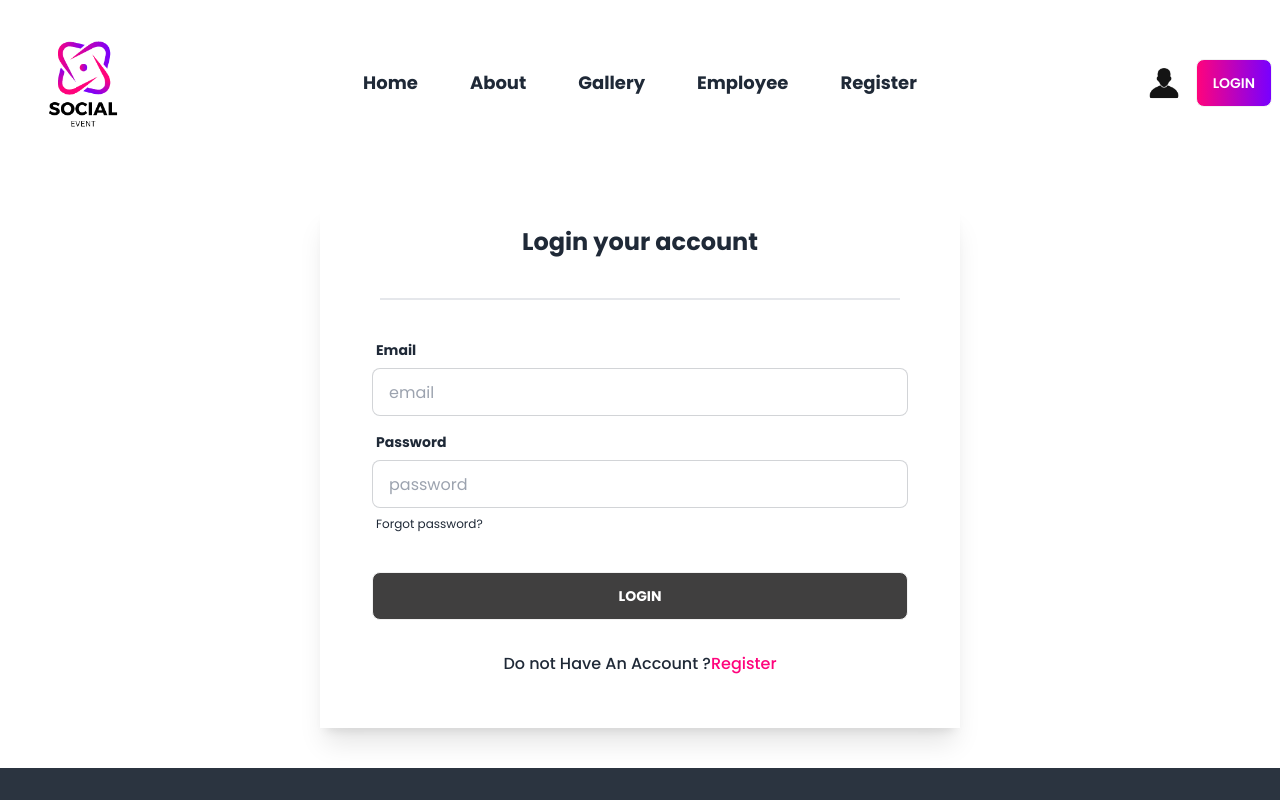
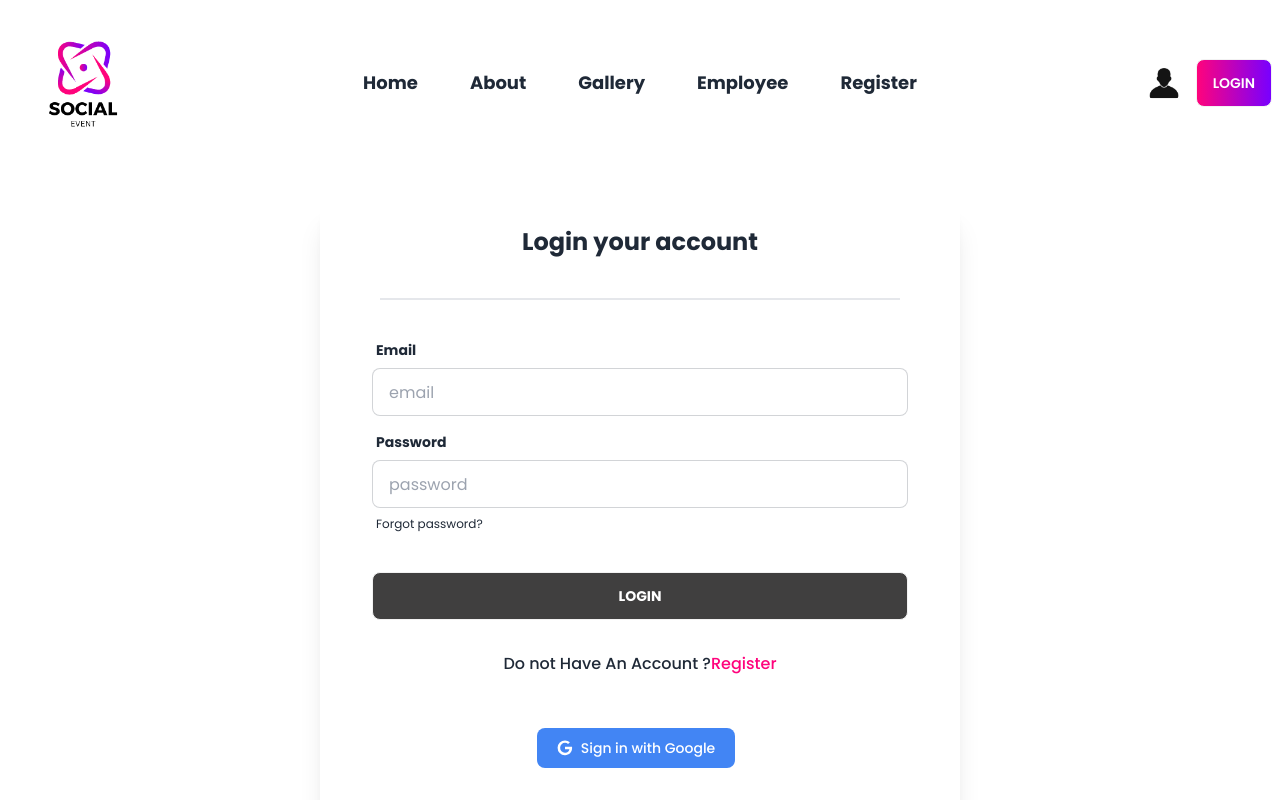
Before and after one commit to muddasirfaiyaj66/social-event-management, a React app: page /login in a window 1280 px wide. Shown: the top 800 px of the page. Built offline with nearby package versions, Linux system fonts and the light colour scheme; no server answers; the HTML template or start-up script is replaced by a standard one.

Commit message:
add google login method

```diff
--- a/src/Pages/LogIn/Login.jsx
+++ b/src/Pages/LogIn/Login.jsx
@@ -5,7 +5,7 @@
 
 
 const Login = () => {
-    const {signIn} =useContext(AuthContext);
+    const {signIn,signInWithGoogle} =useContext(AuthContext);
     const location = useLocation();
     const navigate = useNavigate();
     const handleLogin = (e) => {
@@ -26,7 +26,7 @@
     console.log(result.user);
     Swal.fire({
       icon: 'success',
-      title: 'Oops...',
+      title: 'Congrats!!!',
       text: "Successfully Login",
 
     })
@@ -40,12 +40,34 @@
 
     Swal.fire({
       icon: 'error',
-      title: 'Oops...',
+      title: 'Congrats!!!',
       text:`${error.message}`,
 
     })
    })
     };
+    const handleSignInWithGoogle = () =>{
+      signInWithGoogle()
+      .then(result => {
+        console.log(result.user);
+        navigate('/');
+        Swal.fire({
+          icon: 'success',
+          title: 'Congrats!!!',
+          text: "Successfully Login",
+
+        })
+      }
+      )
+      .catch(error => {
+        Swal.fire({
+          icon: 'error',
+          title: 'Oops...',
+          text:`${error.message}`,
+
+        })
+      })
+}
 
 
     return (
@@ -103,6 +125,16 @@
               <Link to="/register">Register</Link>
             </span>
           </p>
+
+          <div className="my-5 flex justify-center">
+          <button onClick={handleSignInWithGoogle} type="button" className="text-white bg-[#4285F4] hover:bg-[#4285F4]/90 focus:ring-4 focus:outline-none focus:ring-[#4285F4]/50 font-medium rounded-lg text-sm px-5 py-2.5 text-center inline-flex items-center dark:focus:ring-[#4285F4]/55 mr-2 mb-2">
+  <svg className="w-4 h-4 mr-2" aria-hidden="true" xmlns="http://www.w3.org/2000/svg" fill="currentColor" viewBox="0 0 18 19">
+    <path fill-rule="evenodd" d="M8.842 18.083a8.8 8.8 0 0 1-8.65-8.948 8.841 8.841 0 0 1 8.8-8.652h.153a8.464 8.464 0 0 1 5.7 2.257l-2.193 2.038A5.27 5.27 0 0 0 9.09 3.4a5.882 5.882 0 0 0-.2 11.76h.124a5.091 5.091 0 0 0 5.248-4.057L14.3 11H9V8h8.34c.066.543.095 1.09.088 1.636-.086 5.053-3.463 8.449-8.4 8.449l-.186-.002Z" clip-rule="evenodd"/>
+  </svg>
+  Sign in with Google
+</button>
+          </div>
+
         </div>
       </div>
     );
--- a/src/Pages/Register/Register.jsx
+++ b/src/Pages/Register/Register.jsx
@@ -43,7 +43,7 @@
       else if(!/[!@#$%^&*()_+{}\[\]:;<>,.?~\\-]/.test(password)){
         Swal.fire({
           icon: 'error',
-          title: 'Oops...',
+          title: 'OOps...',
           text:'Include at least one special character, such as "@" or "#"',
 
         })
@@ -53,7 +53,7 @@
       else if(!accepted){
         Swal.fire({
           icon: 'error',
-          title: 'Oops...',
+          title: 'Oops..',
           text:"Please Accept Our Terms and Conditions!!",
 
         })
@@ -70,7 +70,7 @@
 
         Swal.fire({
           icon: 'success',
-          title: 'Oops...',
+          title: 'Congrats!!!',
           text:"User Created Successfully",
 
         })
--- a/src/Providers/AuthProviders.jsx
+++ b/src/Providers/AuthProviders.jsx
@@ -1,11 +1,12 @@
 import { createContext, useEffect, useState } from "react";
 
 import app from "../Firebase/firebase.config";
-import {createUserWithEmailAndPassword, getAuth, onAuthStateChanged, signInWithEmailAndPassword, signOut} from "firebase/auth";
+import {GoogleAuthProvider, createUserWithEmailAndPassword, getAuth, onAuthStateChanged, signInWithEmailAndPassword, signInWithPopup, signOut} from "firebase/auth";
 
 export const AuthContext = createContext(null);
 
 const auth = getAuth(app);
+const googleProvider = new GoogleAuthProvider();
 const AuthProviders = ({children}) => {
     const [user, setUser] =useState(null);
     const [loading , setLoading] =useState(true);
@@ -18,6 +19,10 @@
         setLoading(true);
         return signInWithEmailAndPassword(auth,email, password);
     };
+    const signInWithGoogle = () =>{
+        setLoading(true);
+        return signInWithPopup(auth,googleProvider)
+    }
 
     const logOut = () =>{
         setLoading(true);
@@ -35,7 +40,7 @@
     },[]);
 
     const authInfo = {
-        user, createUser, logOut, signIn, loading
+        user, createUser, logOut, signIn, loading,signInWithGoogle
     }
     return (
         <div>
```
